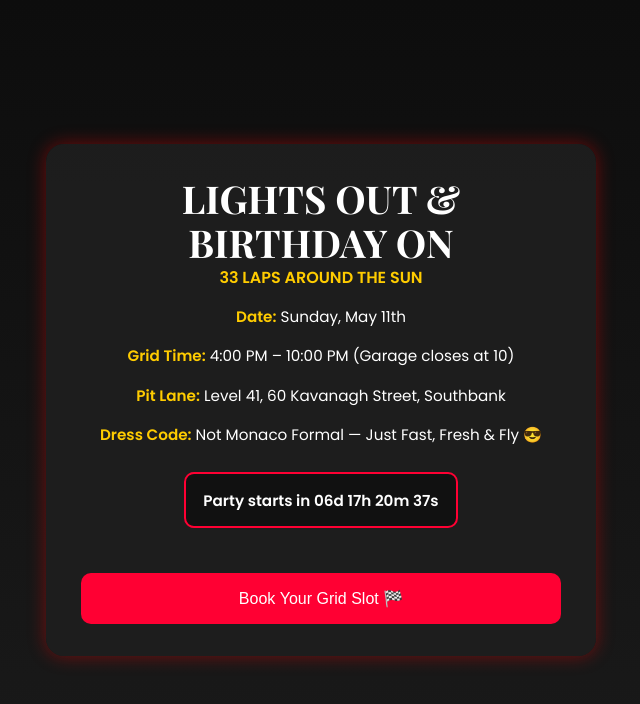
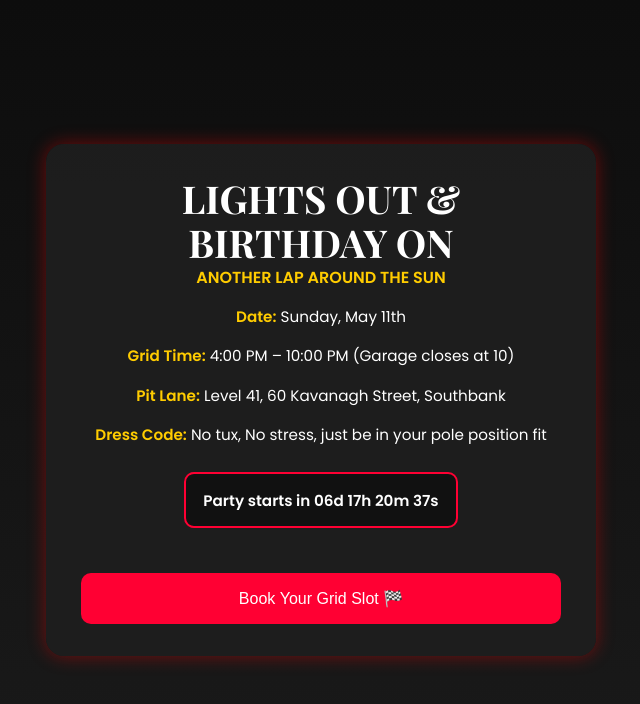
Before and after one commit to dheerajsena/dheerajs-2025-invite, a plain HTML site: page index.html in a window 1280 px wide. Shown: the whole page, without its empty margins (319-959 px from the left). Drawn offline with nearby package versions, Linux system fonts and the light colour scheme.

Commit message:
Update index.html

```diff
--- a/index.html
+++ b/index.html
@@ -10,12 +10,12 @@
 <body>
   <div class="invite-container">
     <div class="sunset-overlay">
-      <h1 class="title">Lights Out &amp; Birthday On<span class="subtitle">33 Laps Around the Sun</span></h1>
+      <h1 class="title">Lights Out &amp; Birthday On<span class="subtitle">Another Lap Around the Sun</span></h1>
       <div class="details">
         <p><strong>Date:</strong> Sunday, May&nbsp;11th</p>
         <p><strong>Grid Time:</strong> 4:00&nbsp;PM&nbsp;–&nbsp;10:00&nbsp;PM (Garage closes at 10)</p>
         <p><strong>Pit Lane:</strong> Level&nbsp;41,&nbsp;60&nbsp;Kavanagh&nbsp;Street, Southbank</p>
-        <p><strong>Dress&nbsp;Code:</strong> Not Monaco Formal — Just Fast, Fresh &amp; Fly 😎</p>
+        <p><strong>Dress&nbsp;Code:</strong> No tux, No stress, just be in your pole position fit</p>
       </div>
       <div id="countdown" class="countdown-box">Party starts in 00d 00h 00m 00s</div>
       <button id="openModal" class="rsvp-button">Book&nbsp;Your&nbsp;Grid&nbsp;Slot&nbsp;🏁</button>
```
